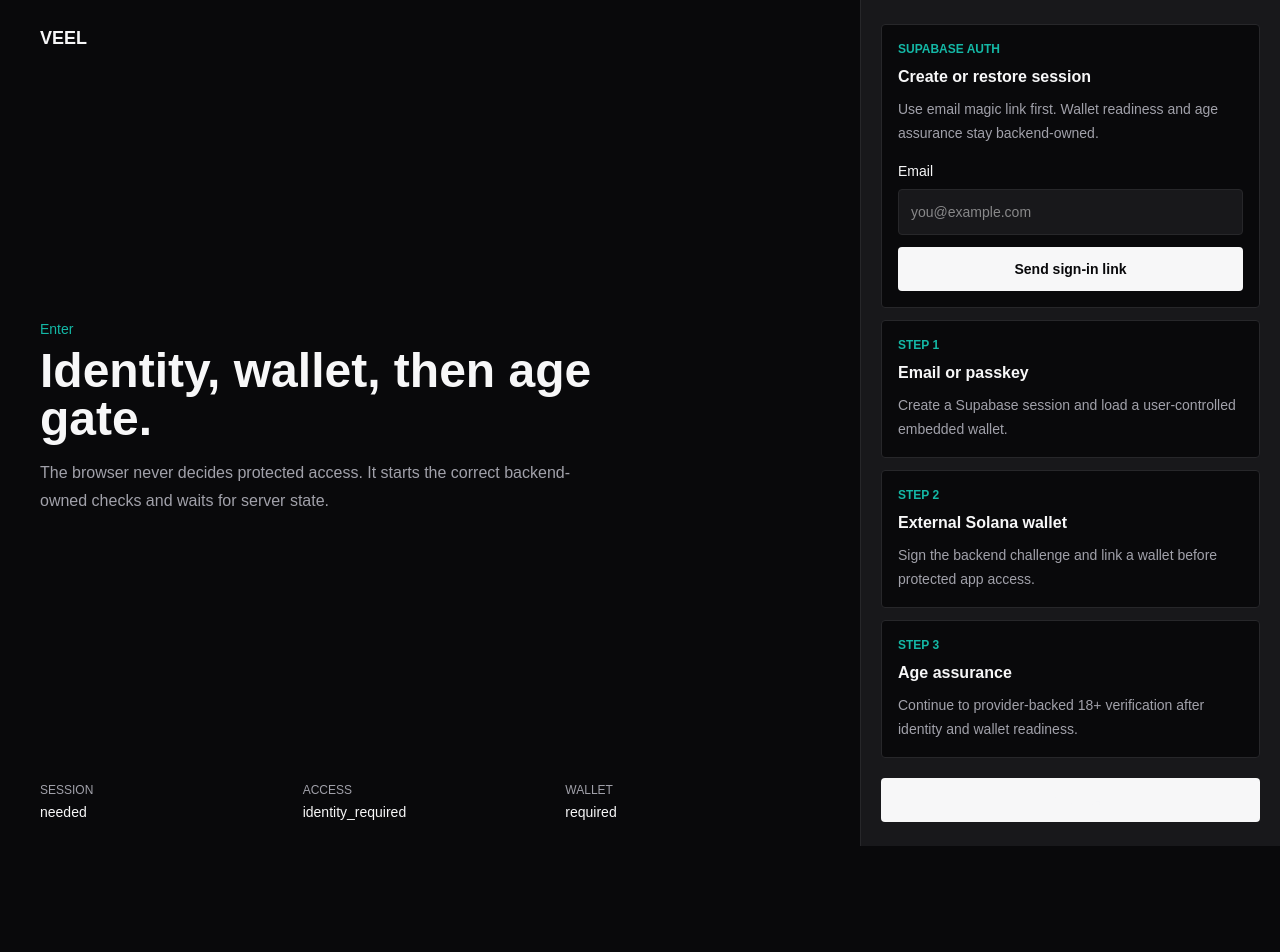
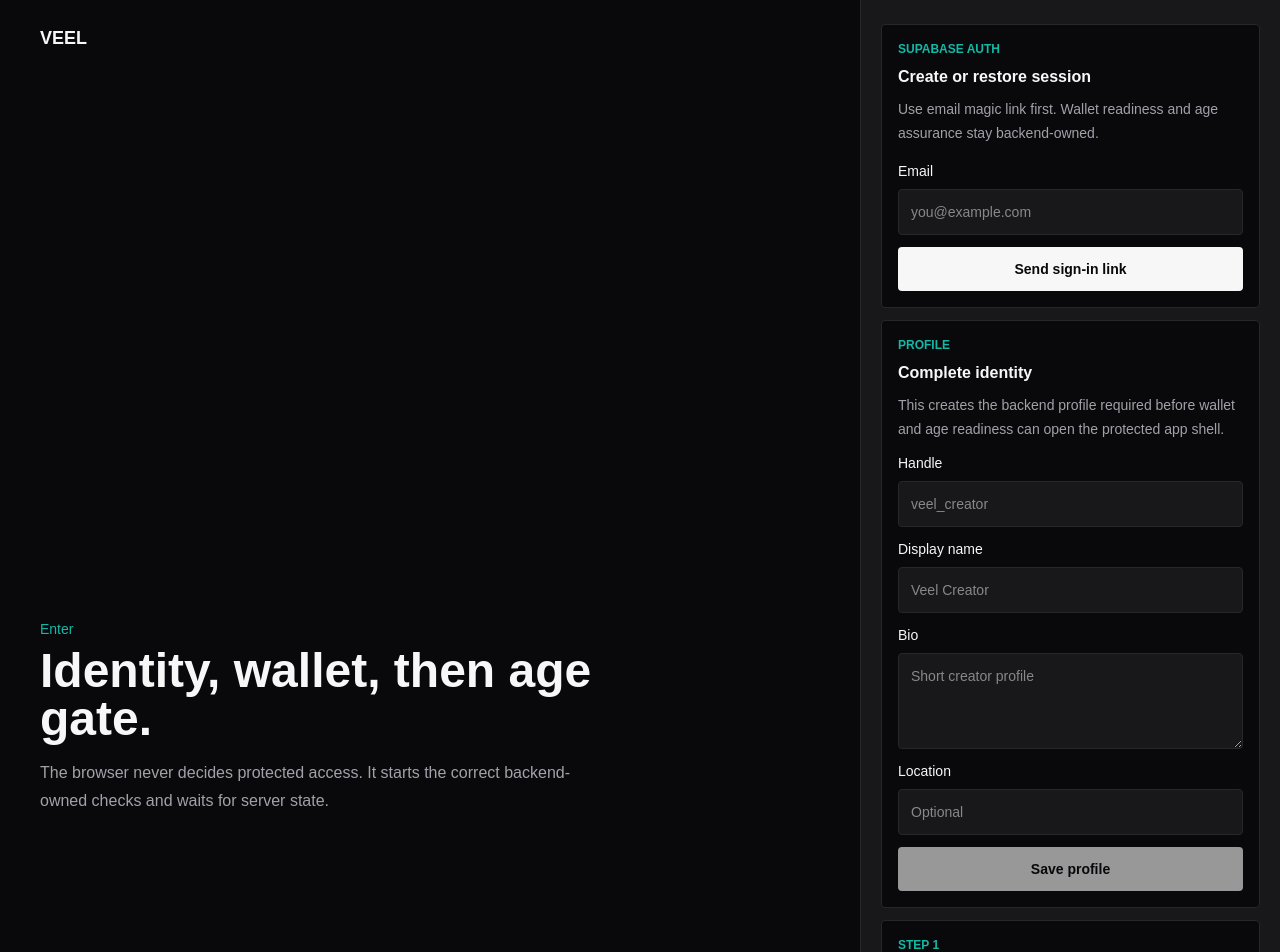
Before and after one commit to mariospeterman/VEEL-v2, a Next.js app in the folder apps/web/: page /enter in a window 1280 px wide. Shown: the top 952 px of the page. Before the commit the page ends 846 px from the top, so only its background shows below. Built offline with nearby package versions, Linux system fonts and the light colour scheme; no server answers.

Commit message:
Add enter profile completion

```diff
--- a/apps/web/app/enter/page.tsx
+++ b/apps/web/app/enter/page.tsx
@@ -1,6 +1,7 @@
 import type { components } from "@veel/contracts";
 import { getWebAuthState } from "@/supabase/auth-state";
 import { EnterAuthPanel } from "./enter-auth-panel";
+import { ProfileCompletionPanel } from "./profile-completion-panel";
 
 type SessionState = components["schemas"]["SessionState"];
 
@@ -63,6 +64,7 @@ export default async function EnterPage({
 
       <section className="grid content-center gap-3 border-t border-(--line) bg-(--panel) px-5 py-6 lg:border-l lg:border-t-0">
         <EnterAuthPanel authError={params.error ?? null} initialAuthState={authState} nextPath={nextPath} />
+        <ProfileCompletionPanel authState={authState} />
 
         {entryOptions.map((option, index) => (
           <article className="rounded border border-(--line) bg-(--background) p-4" key={option.title}>
--- /dev/null
+++ b/apps/web/app/enter/profile-completion-panel.tsx
@@ -0,0 +1,172 @@
+"use client";
+
+import { useMemo, useState, type FormEvent } from "react";
+import { parsePublicWebEnv } from "@veel/config";
+import type { WebAuthState } from "@/supabase/auth-state";
+import { createSupabaseBrowserClient } from "@/supabase/client";
+
+interface ProfileCompletionPanelProps {
+  authState: WebAuthState;
+}
+
+export function ProfileCompletionPanel({ authState }: ProfileCompletionPanelProps) {
+  const [handle, setHandle] = useState("");
+  const [displayName, setDisplayName] = useState("");
+  const [bio, setBio] = useState("");
+  const [locationLabel, setLocationLabel] = useState("");
+  const [submitting, setSubmitting] = useState(false);
+  const [message, setMessage] = useState<string | null>(null);
+  const [state, setState] = useState<"idle" | "saved" | "error">("idle");
+  const supabase = useMemo(() => {
+    try {
+      return createSupabaseBrowserClient();
+    } catch {
+      return null;
+    }
+  }, []);
+
+  async function submitProfile(event: FormEvent<HTMLFormElement>) {
+    event.preventDefault();
+    setSubmitting(true);
+    setMessage(null);
+
+    if (!supabase) {
+      setState("error");
+      setMessage("Supabase sign-in is not configured.");
+      setSubmitting(false);
+      return;
+    }
+
+    const {
+      data: { session }
+    } = await supabase.auth.getSession();
+
+    if (!session?.access_token) {
+      setState("error");
+      setMessage("Create or restore a session before completing profile.");
+      setSubmitting(false);
+      return;
+    }
+
+    const env = parsePublicWebEnv(process.env);
+    const response = await fetch(new URL("/v1/profiles/me", env.NEXT_PUBLIC_API_BASE_URL), {
+      body: JSON.stringify({
+        handle,
+        displayName,
+        ...(bio ? { bio } : {}),
+        ...(locationLabel ? { locationLabel } : {})
+      }),
+      cache: "no-store",
+      headers: {
+        accept: "application/json",
+        authorization: `Bearer ${session.access_token}`,
+        "content-type": "application/json",
+        "idempotency-key": crypto.randomUUID()
+      },
+      method: "PATCH"
+    });
+
+    setSubmitting(false);
+
+    if (!response.ok) {
+      setState("error");
+      setMessage(await errorMessage(response));
+      return;
+    }
+
+    setState("saved");
+    setMessage("Profile saved. Continue with wallet and age readiness.");
+  }
+
+  return (
+    <form className="grid gap-3 rounded border border-(--line) bg-(--background) p-4" onSubmit={submitProfile}>
+      <div>
+        <p className="text-xs font-semibold uppercase text-(--accent)">Profile</p>
+        <h2 className="mt-2 text-base font-semibold tracking-normal">Complete identity</h2>
+        <p className="mt-2 text-sm leading-6 text-(--muted)">
+          This creates the backend profile required before wallet and age readiness can open the protected app shell.
+        </p>
+      </div>
+
+      <label className="grid gap-2 text-sm font-medium">
+        Handle
+        <input
+          className="rounded border border-(--line) bg-(--panel) px-3 py-3 text-(--foreground) outline-none focus:border-(--accent)"
+          maxLength={32}
+          minLength={2}
+          onChange={(event) => setHandle(event.target.value)}
+          pattern="[a-zA-Z0-9_]{2,32}"
+          placeholder="veel_creator"
+          required
+          value={handle}
+        />
+      </label>
+
+      <label className="grid gap-2 text-sm font-medium">
+        Display name
+        <input
+          className="rounded border border-(--line) bg-(--panel) px-3 py-3 text-(--foreground) outline-none focus:border-(--accent)"
+          maxLength={80}
+          onChange={(event) => setDisplayName(event.target.value)}
+          placeholder="Veel Creator"
+          required
+          value={displayName}
+        />
+      </label>
+
+      <label className="grid gap-2 text-sm font-medium">
+        Bio
+        <textarea
+          className="min-h-24 rounded border border-(--line) bg-(--panel) px-3 py-3 text-(--foreground) outline-none focus:border-(--accent)"
+          maxLength={500}
+          onChange={(event) => setBio(event.target.value)}
+          placeholder="Short creator profile"
+          value={bio}
+        />
+      </label>
+
+      <label className="grid gap-2 text-sm font-medium">
+        Location
+        <input
+          className="rounded border border-(--line) bg-(--panel) px-3 py-3 text-(--foreground) outline-none focus:border-(--accent)"
+          maxLength={120}
+          onChange={(event) => setLocationLabel(event.target.value)}
+          placeholder="Optional"
+          value={locationLabel}
+        />
+      </label>
+
+      <button
+        className="rounded bg-(--foreground) px-4 py-3 text-sm font-semibold text-(--background) disabled:cursor-not-allowed disabled:opacity-60"
+        disabled={submitting || !authState.authenticated}
+        type="submit"
+      >
+        {submitting ? "Saving" : "Save profile"}
+      </button>
+
+      {message ? (
+        <p
+          className={`rounded border px-3 py-2 text-sm ${
+            state === "error"
+              ? "border-[#7f1d1d] bg-[#450a0a] text-[#fecaca]"
+              : "border-(--line) bg-(--panel) text-(--muted)"
+          }`}
+        >
+          {message}
+        </p>
+      ) : null}
+    </form>
+  );
+}
+
+async function errorMessage(response: Response) {
+  try {
+    const body = (await response.json()) as { message?: unknown; code?: unknown };
+    if (typeof body.message === "string" && body.message) return body.message;
+    if (typeof body.code === "string" && body.code) return body.code;
+  } catch {
+    return response.statusText || "Profile update failed";
+  }
+
+  return response.statusText || "Profile update failed";
+}
```
Also changed, not shown: 3 other files (tests, documents, lock files or other folders).
